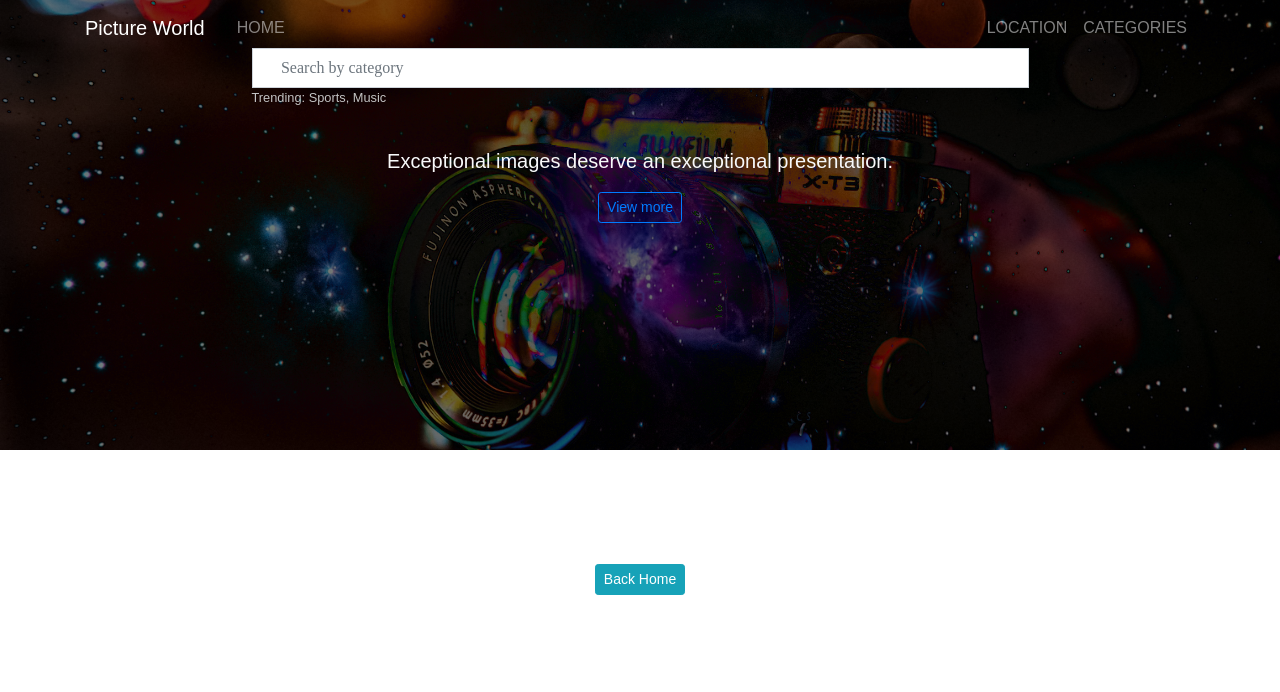
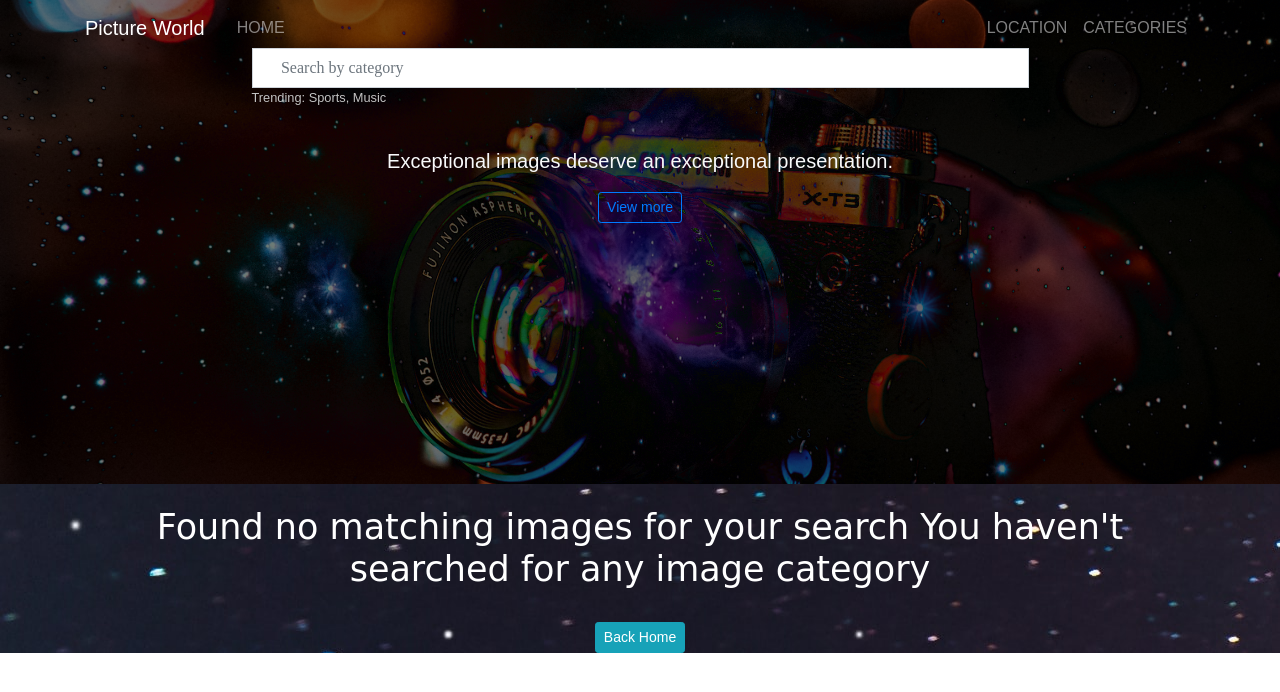
Before and after one commit to Kiru-axis/Picture-World, a Django app: page /search/ in a window 1280 px wide. Shown: the top 692 px of the page. Run offline with Django 3.2, Linux system fonts and the light colour scheme; some libraries are stand-ins or nearby versions.

Commit message:
handling no results found page

```diff
--- a/albums/static/css/styles.css
+++ b/albums/static/css/styles.css
@@ -53,7 +53,7 @@
     color:white;
     margin-top:2%;
     font-size:35px;
-    font-family: 'Special Elite', cursive;
+    font-family: ' ', cursive;
 }
 
 .gallery{
@@ -69,3 +69,70 @@
     min-height: 400px;
     background-blend-mode: difference;
 }
+
+/* Added */
+h2 {
+    color:white;
+    margin-top:2%;
+    font-size:35px;
+    font-family: ' ', cursive;
+    }
+
+    .overlay{
+    background:url(../images/galaxy_2.jpg),
+    radial-gradient(rgb(65, 24, 24), #111),
+        url(../images/landing2.jpg) no-repeat 0px 0px;
+    margin:0;
+    padding:0;
+    }
+    .imagea{
+    margin-top:34%;
+    font-size:45px;
+    font-weight:bolder;
+    }
+    a{
+    text-decoration:none;
+    }
+
+    /* added  */
+    .image{
+        margin-bottom:18%;
+
+        }
+        .modalcard{
+        color:white;
+        padding:3%;
+        border:none;
+        }
+        h3{
+        color:white;
+        }
+        #locations{
+        color:white;
+        }
+        hr{
+        background:white;
+        height:2px;
+        }
+        #imageheader{
+        font-family: 'Yeseva One', cursive;
+        }
+
+        .imgdesc{
+        font-family: 'Vollkorn', serif;
+        }
+        #foundnon{
+        margin-bottom:3%;
+        }
+        #found{
+        margin-bottom:3%;
+        }
+        #btn{
+        margin-right:6px;
+        }
+        .cat{
+        float:center;
+
+        padding:4px;
+        border-radius:6px;
+        }
--- a/albums/templates/albums/index.html
+++ b/albums/templates/albums/index.html
@@ -29,7 +29,7 @@
               <div class="modal-content modalcard">
                 <div class="modal-header">
                   <h5 class="modal-title" id="imageheader">{{image.name}}</h5>
-                  <small class="text-muted"> <span class="text-dark">Date Posted</span> {{image.date}}</small>
+                  <small class="text-muted"> <span class="text-dark">Date Posted: </span> {{image.date}}</small>
                   <button
                     type="button"
                     class="close"
--- a/albums/templates/albums/location.html
+++ b/albums/templates/albums/location.html
@@ -6,7 +6,7 @@
     <hr>
 
     {% if location_images %}
-    <div class="card-columns">
+    <div class="card-columns gallery">
 
         {% for image in location_images %}
 
@@ -19,7 +19,7 @@
                 <div class="modal-content modalcard">
                     <div class="modal-header">
                         <h5 class="modal-title d-block mx-auto" id="exampleModalLongTitle">{{image.name}}</h5>
-
+                        <small class="text-muted"> <span class="text-dark">Date Posted: </span> {{image.date}}</small>
                         <button type="button" class="close" data-dismiss="modal" aria-label="Close">
                             <span aria-hidden="true">&times;</span>
                         </button>
@@ -27,7 +27,7 @@
                     <div class="modal-body">
                         <img src="{{image.image.url}}" alt="{{image.name}}" class="img-fluid">
                         <p>{{image.description}}</p>
-                        <p class="lead">{{image.date}}</p>
+
                         <span class="btn btn-sm btn-outline-success">{{image.category | title}}</span> <a href="/location/{{image.location}}" class="btn btn-sm btn-outline-info">{{image.location}}</a>
                     </div>
                     <div class="modal-footer">
--- a/albums/templates/albums/search_results.html
+++ b/albums/templates/albums/search_results.html
@@ -2,15 +2,17 @@
 {% block content %}
 <div class="container">
 
+<div class="container">
     {% if images %}
     <h2 class="text-center" id="found">Found {{ images|length }} images in '{{message}}' category</h2>
     {% else %}
-    <h2 class="text-center" id="foundnon"> Found 0 images for your search {{message}}</h2>
+    <h2 class="text-center" id="foundnon"> Found no matching images for your search {{message}}</h2>
 
     <a class="d-block mx-auto" href="/">
         <button class="btn btn-sm btn-info d-block mx-auto">Back Home</button>
     </a>
     {% endif %}
+</div>
     {% if images %}
     <div class="card-columns">
         {% for image in images %}
@@ -30,13 +32,12 @@
                     <div class="modal-body">
                         <img src="{{image.image.url}}" alt="{{image.name}}" class="img-fluid">
                         <p>{{image.description}}</p>
-                        <p class="lead">{{image.date}}</p>
                         <span class="btn btn-sm btn-outline-success">{{image.category | title}}</span> <a href="/location/{{image.location}}" class="btn btn-sm btn-outline-info">{{image.location}}</a>
                     </div>
                     <div class="modal-footer">
                         <input class="form-control input-lg" type="text"
                                value="{{image.image.url}}" id="{{image.id}}.url">
-                        <button class="btn btn-success btn-sm" onclick="copyLink('{{image.id}}.url')">Copy Link</button>
+                        <button class="btn btn-success btn-sm" onclick="copyLink('{{image.id}}.url')">Copy</button>
                         <button type="button" class="btn btn-outline-danger btn-sm" data-dismiss="modal">Close
                         </button>
                     </div>
--- a/albums/views.py
+++ b/albums/views.py
@@ -23,8 +23,8 @@
     return render(request, 'albums/location.html', context)
 
 # search results view function
+
 def search_results(request):
-
     if 'imagesearch' in request.GET and request.GET["imagesearch"]:
         category = request.GET.get("imagesearch")
         searched_images = Image.search_by_category(category)
```
